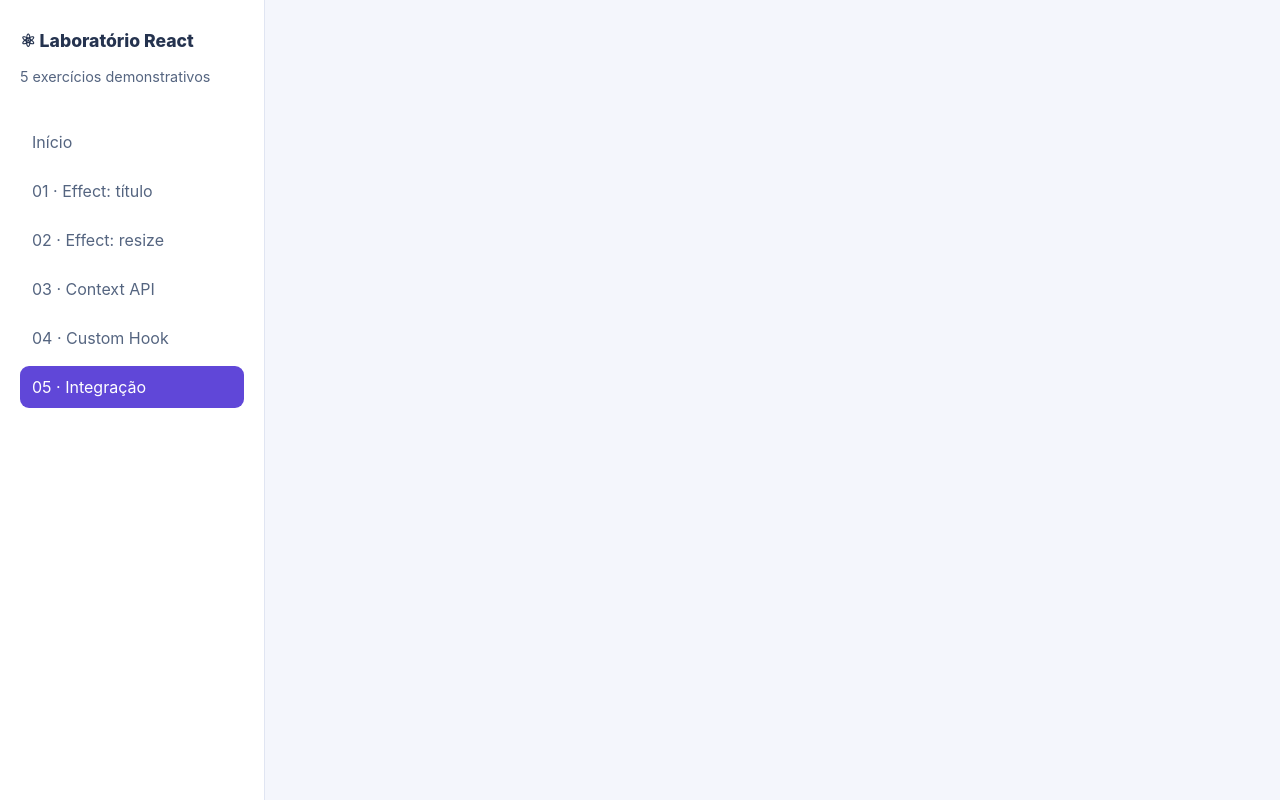
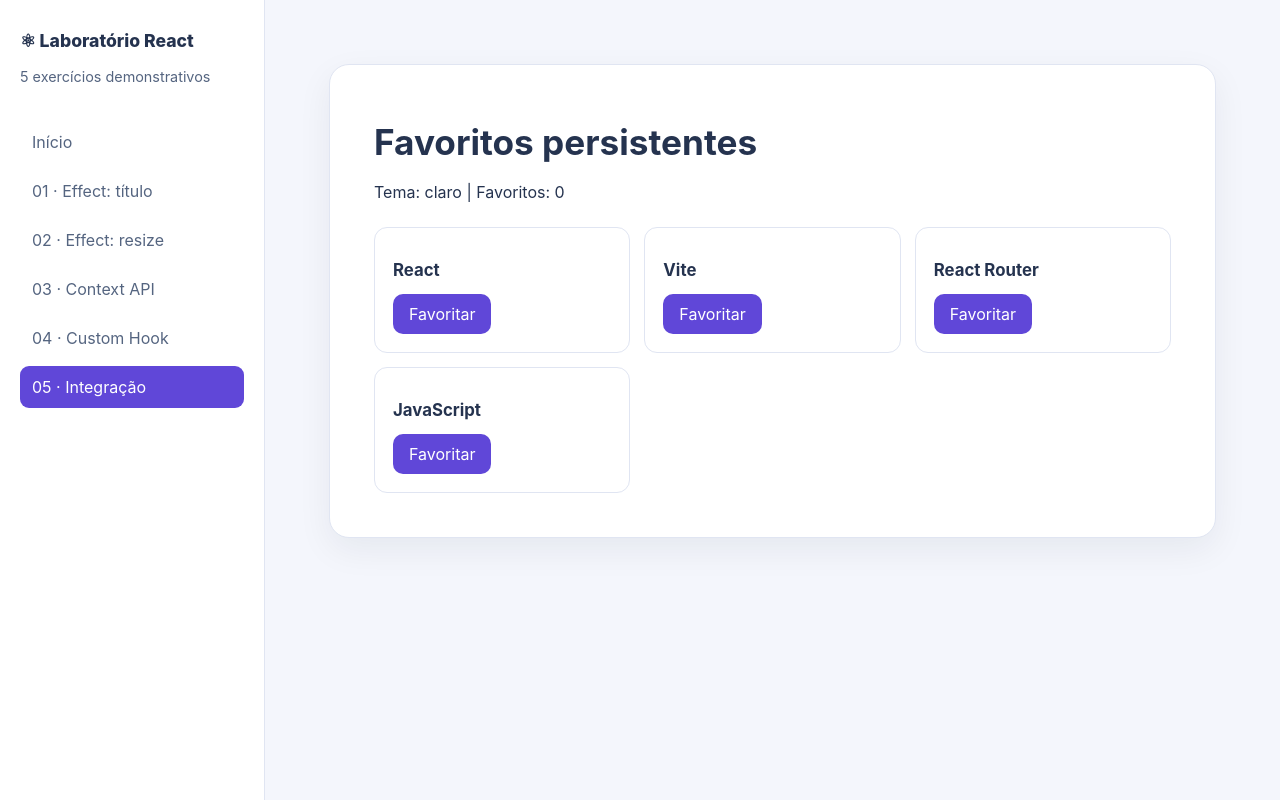
Before and after one commit to vitorcgo/react-hooks-lab-tsi, a React (Vite) app: page /exercicio-5 in a window 1280 px wide. Built offline with nearby package versions, Linux system fonts and the light colour scheme.

Commit message:
feat: exercicio-5

```diff
--- a/src/hooks/useLocalStorage.js
+++ b/src/hooks/useLocalStorage.js
@@ -1 +1,25 @@
-// Hook de persistência: implementar no exercício de favoritos.
+import { useEffect, useState } from 'react';
+
+// Reaproveita estado e persistência em qualquer componente.
+export function useLocalStorage(chave, inicial) {
+  const [valor, setValor] = useState(() => {
+    // Busca o valor salvo quando o estado é inicializado.
+    try {
+      const salvo = localStorage.getItem(chave);
+      return salvo === null ? inicial : JSON.parse(salvo);
+    } catch {
+      return inicial;
+    }
+  });
+
+  useEffect(() => {
+    // Persiste sempre que chave ou valor mudar.
+    try {
+      localStorage.setItem(chave, JSON.stringify(valor));
+    } catch {
+      // Erro de armazenamento não interrompe a demo.
+    }
+  }, [chave, valor]);
+
+  return [valor, setValor];
+}
--- a/src/pages/Ex05Favoritos.jsx
+++ b/src/pages/Ex05Favoritos.jsx
@@ -1,3 +1,36 @@
+import { useContext } from 'react';
+import { ThemeContext } from '../context/ThemeContext.jsx';
+import { useLocalStorage } from '../hooks/useLocalStorage.js';
+
+const tecnologias = ['React', 'Vite', 'React Router', 'JavaScript'];
+
 export default function Ex05Favoritos() {
-  return null
+  const { tema } = useContext(ThemeContext);
+  const [favoritos, setFavoritos] = useLocalStorage('lab-favoritos', []);
+
+  function alternar(nome) {
+    // Cria um novo array: adiciona ou remove o item selecionado.
+    setFavoritos(anteriores =>
+      anteriores.includes(nome)
+        ? anteriores.filter(item => item !== nome)
+        : [...anteriores, nome]
+    );
+  }
+
+  return (
+    <section className="panel">
+      <h1>Favoritos persistentes</h1>
+      <p>Tema: {tema} | Favoritos: {favoritos.length}</p>
+      <div className="cards">
+        {tecnologias.map(nome => (
+          <div className="subpanel" key={nome}>
+            <h2>{nome}</h2>
+            <button onClick={() => alternar(nome)}>
+              {favoritos.includes(nome) ? 'Remover' : 'Favoritar'}
+            </button>
+          </div>
+        ))}
+      </div>
+    </section>
+  );
 }
```
